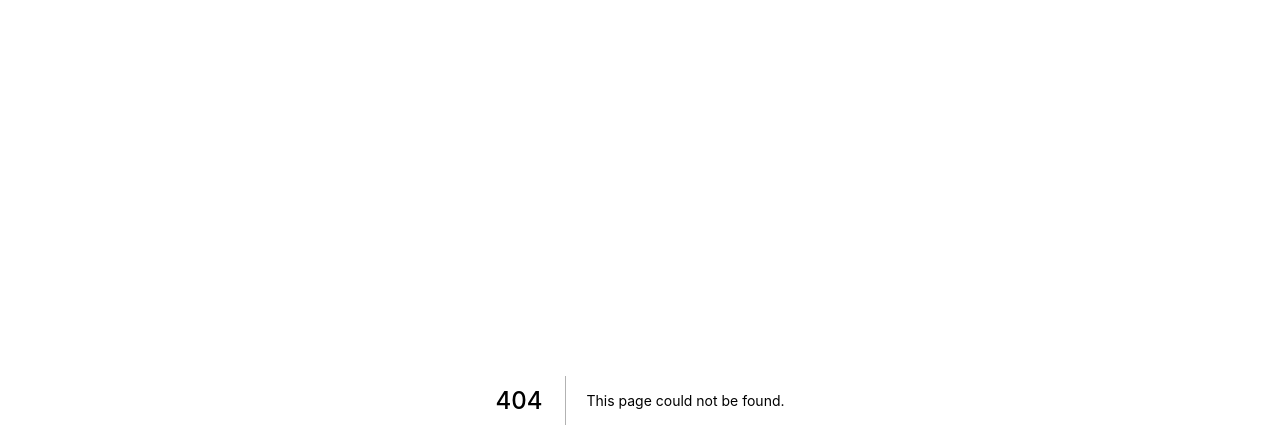
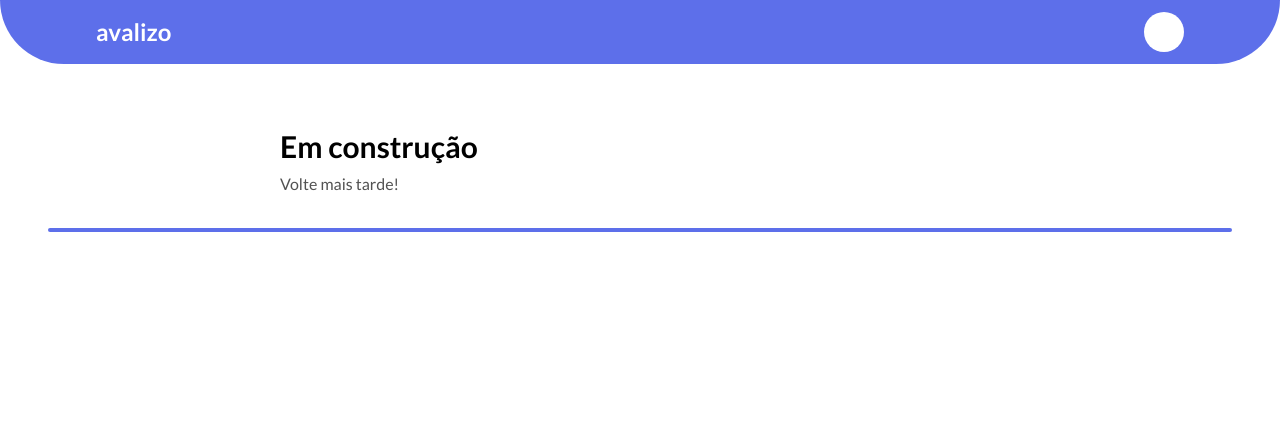
Before and after one commit to katsuragawaa/bndes-hack, a Next.js app: page /construction in a window 1280 px wide. Before the commit this address had no page. Shown: the top 448 px of the page. Built offline with nearby package versions, Linux system fonts and the light colour scheme.

Commit message:
feat: add under construction page

```diff
--- /dev/null
+++ b/src/pages/construction.tsx
@@ -0,0 +1,24 @@
+import type { NextPage } from "next";
+import Head from "next/head";
+import { StickyTop } from "../components/StickyTop";
+
+const Construction: NextPage = () => {
+  return (
+    <>
+      <Head>
+        <title>BNDES Hack | Em construção</title>
+        <meta name="description" content="BNDES hackathon solution" />
+        <link rel="icon" href="/favicon.ico" />
+      </Head>
+
+      <StickyTop>
+        <>
+          <h1 className="text-3xl font-bold">Em construção</h1>
+          <p className="mt-2 text-neutral-600">Volte mais tarde!</p>
+        </>
+      </StickyTop>
+    </>
+  );
+};
+
+export default Construction;
--- a/src/pages/index.tsx
+++ b/src/pages/index.tsx
@@ -8,6 +8,7 @@ const Home: NextPage = () => {
   const router = useRouter();
   const redirect = () => router.push("/forms/personal");
   const goHome = () => router.push("/");
+  const underConstruction = () => router.push("/construction");
 
   return (
     <>
@@ -28,7 +29,7 @@ const Home: NextPage = () => {
             >
               avalizo
             </div>
-            <ActionButton value="Acompanhar pedido" action={() => null} />
+            <ActionButton value="Acompanhar pedido" action={underConstruction} />
           </div>
 
           <div className="flex h-[calc(100vh-112px)] flex-col items-center justify-center">
```
